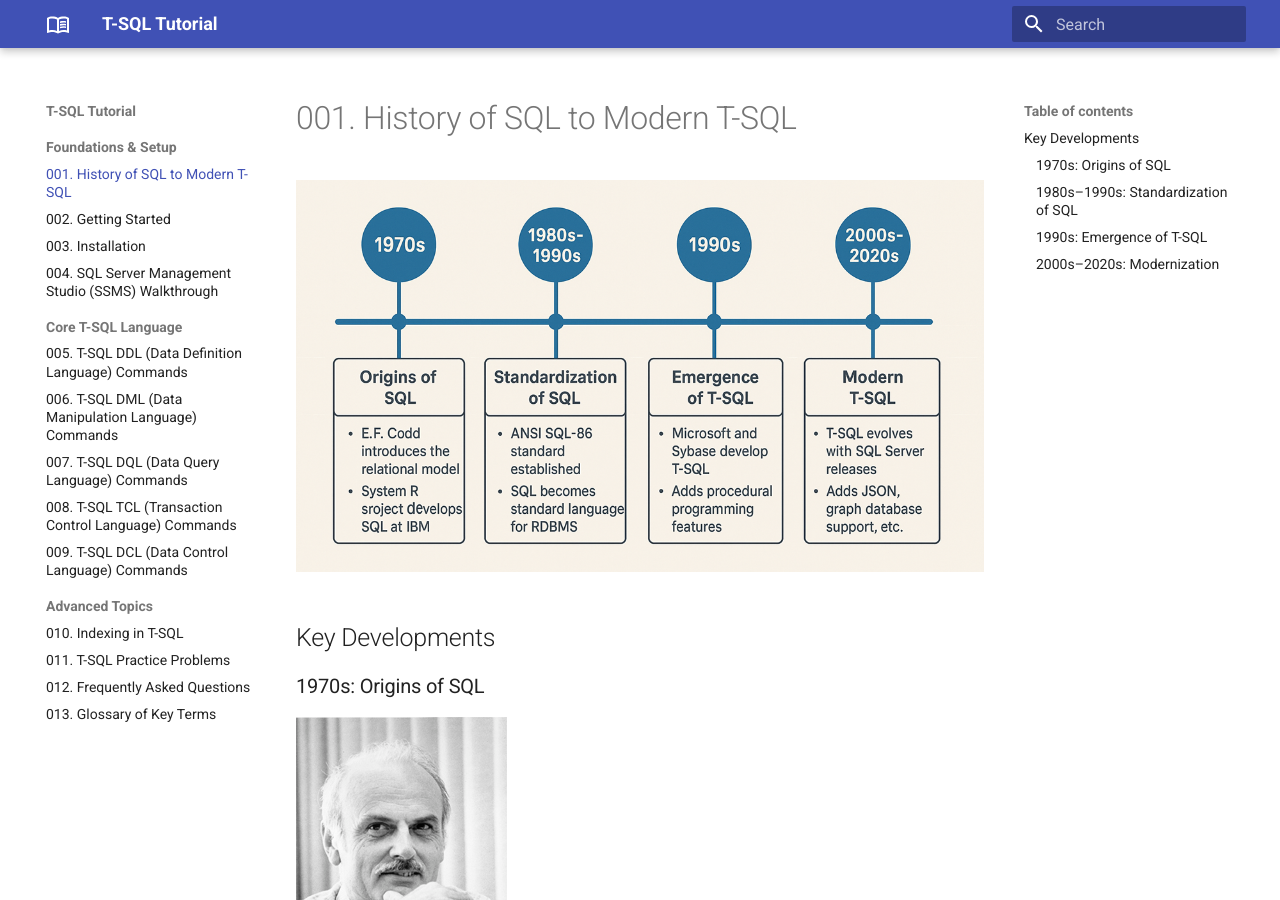
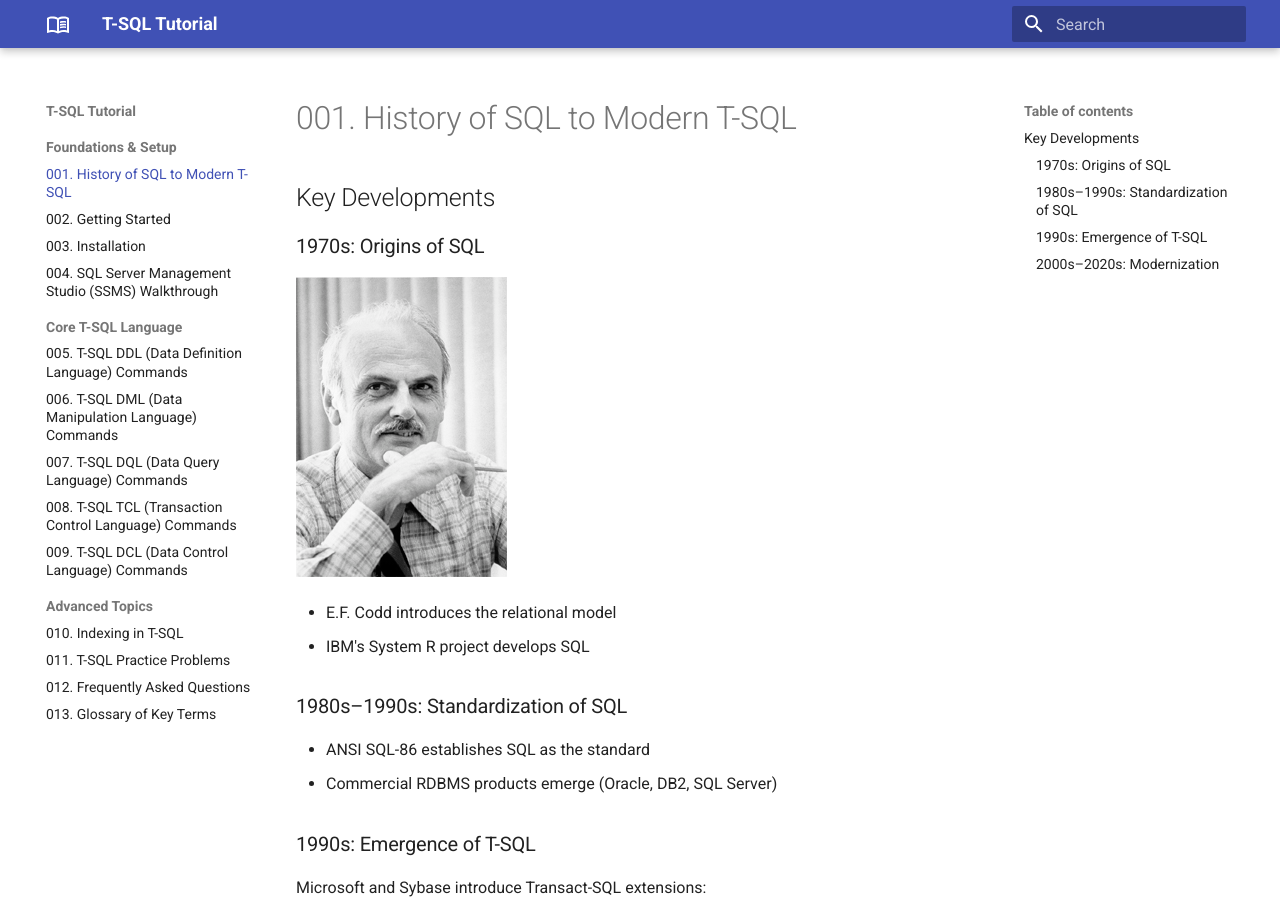
Before and after one commit to andikatjacobdennis/T-SQL, an MkDocs documentation site: the page built from docs/001_History_of_SQL_to_modern_T_SQL.md, in a window 1280 px wide and 900 px high. Built offline with MkDocs 1.6.1 and Material for MkDocs 9.7.7, drawn with Linux system fonts in a browser that asks for light colours.

Commit message:
Reorder SQL evolution timeline image for improved context and flow

```diff
--- a/docs/001_History_of_SQL_to_modern_T_SQL.md
+++ b/docs/001_History_of_SQL_to_modern_T_SQL.md
@@ -1,6 +1,4 @@
 # 001. History of SQL to Modern T-SQL
-
-![SQL Evolution Timeline](./images/History_Of_SQL_To_Modern_T-SQL.png "The evolution of SQL from its inception to modern T-SQL, highlighting major milestones and version developments")
 
 ## Key Developments
 
@@ -30,3 +28,5 @@
 - Graph database capabilities
 - Temporal tables
 - Machine Learning Services integration
+
+![SQL Evolution Timeline](./images/History_Of_SQL_To_Modern_T-SQL.png "The evolution of SQL from its inception to modern T-SQL, highlighting major milestones and version developments")
```
